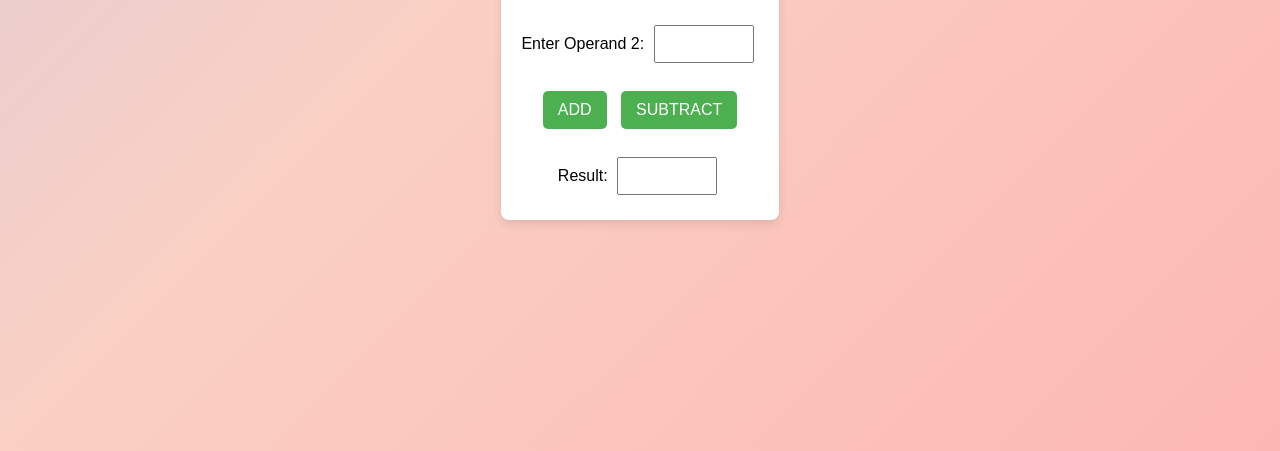
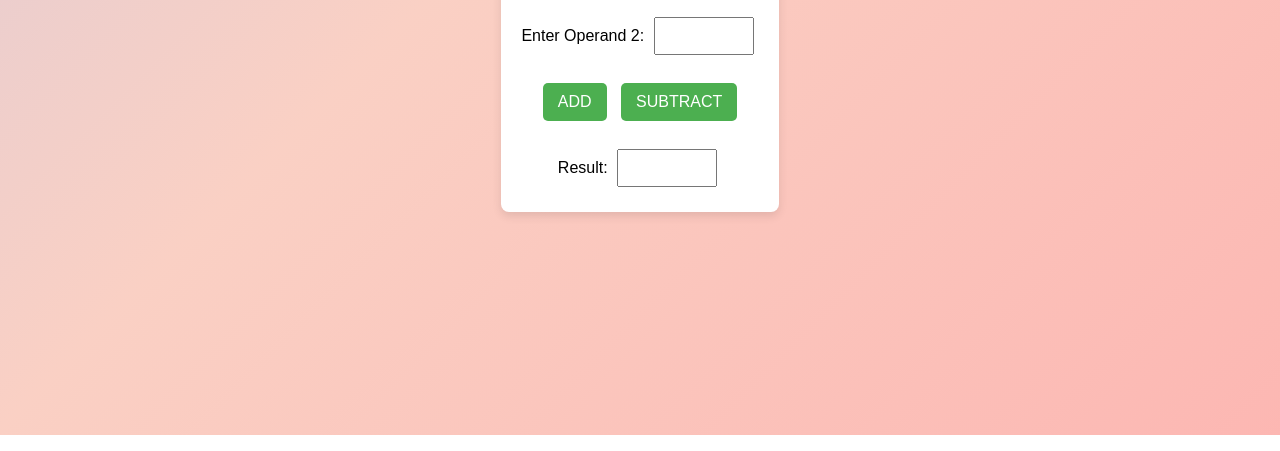
Before and after one commit to usmanten/JavaCalcWebsite, a plain HTML site: page index.html in a window 1280 px wide. Shown: the part 365-816 px from the top of the page. Drawn offline with Linux system fonts and the light colour scheme.

Commit message:
Update style.css

```diff
--- a/style.css
+++ b/style.css
@@ -8,7 +8,7 @@ body {
     justify-content: center;
     align-items: center;
     height: 100vh;
-    margin: 10;
+    margin: 0;
 }
 
 @keyframes gradientShift {
```
